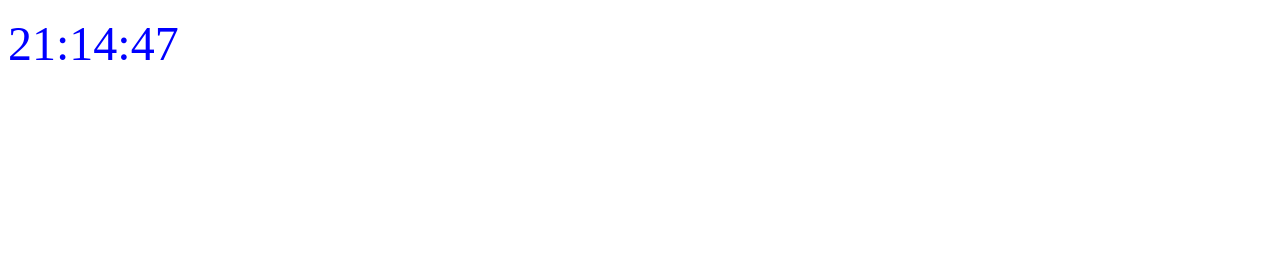
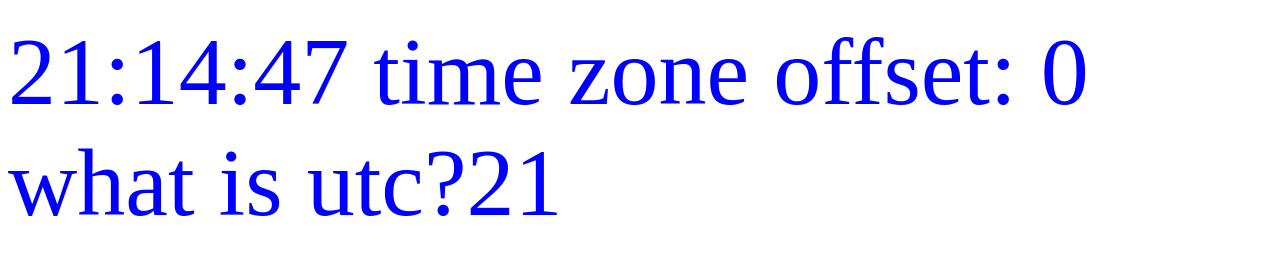
Before and after one commit to RNCDev/myTime, a plain HTML site: page index.html in a window 1280 px wide. Drawn offline with Linux system fonts and the light colour scheme.

Commit message:
Adding some time zone
time zone statement

```diff
--- a/index.html
+++ b/index.html
@@ -8,13 +8,15 @@
 <body>
 
     <p>
-        <span id="datetime" style="color:blue;font-size:300%">
+        <span id="datetime" style="color:blue;font-size:600%">
         </span>
     </p>
 
     <script>
         function updateClock() {
             var now = new Date();
+            var timeZone = now.getTimezoneOffset()
+            var UTCset = now.getUTCHours()
             var minutes = now.getMinutes()
             var formatMinutes = ( minutes < 10 ) ? ( "0" + ( minutes ).toString() ) : ( minutes ).toString();
             var seconds = now.getSeconds()
@@ -22,7 +24,7 @@
             var time = now.getHours() + ':' + formatMinutes + ':' + formatSeconds;
 
             // set the content of the element with the ID time to the formatted string
-            document.getElementById('datetime').innerHTML = time;
+            document.getElementById('datetime').innerHTML = time + " time zone offset: " + timeZone + " what is utc?" + UTCset;
 
             // call this function again in 1000ms
             setTimeout(updateClock, 100);
```
